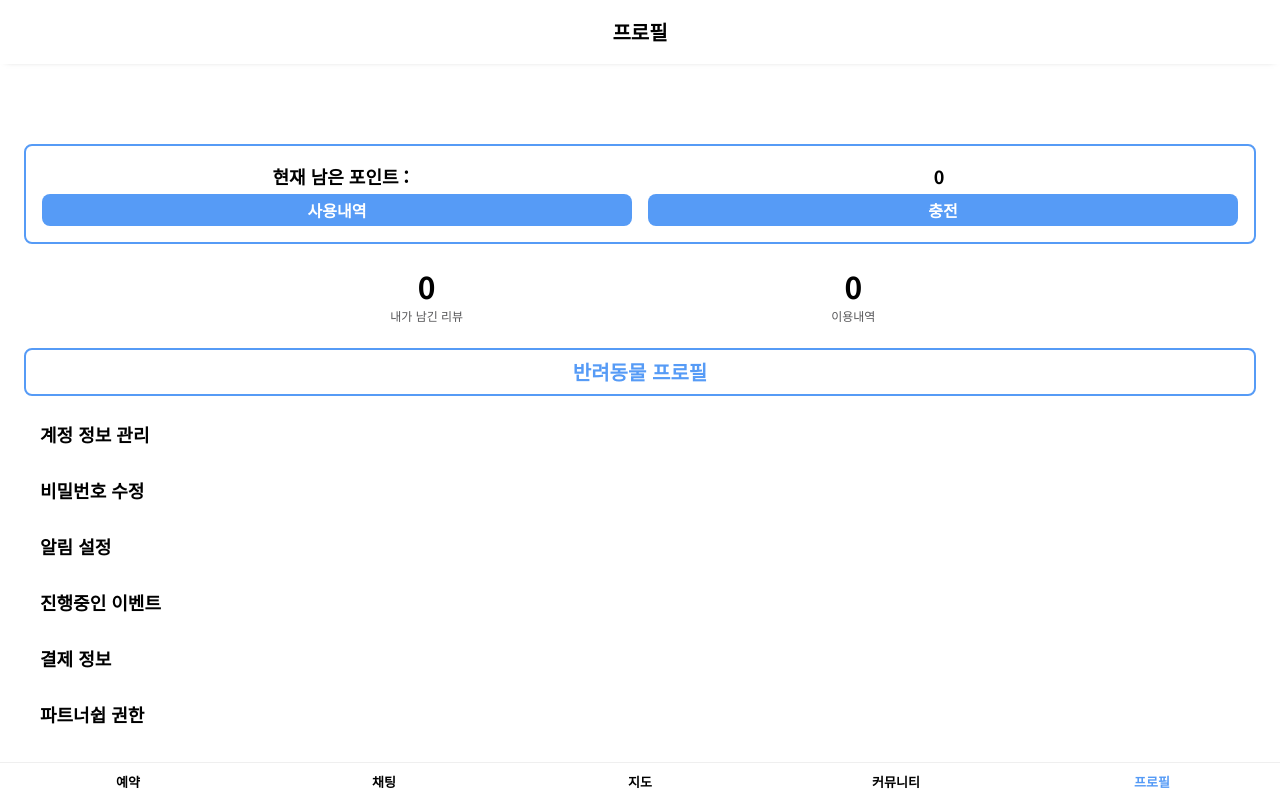
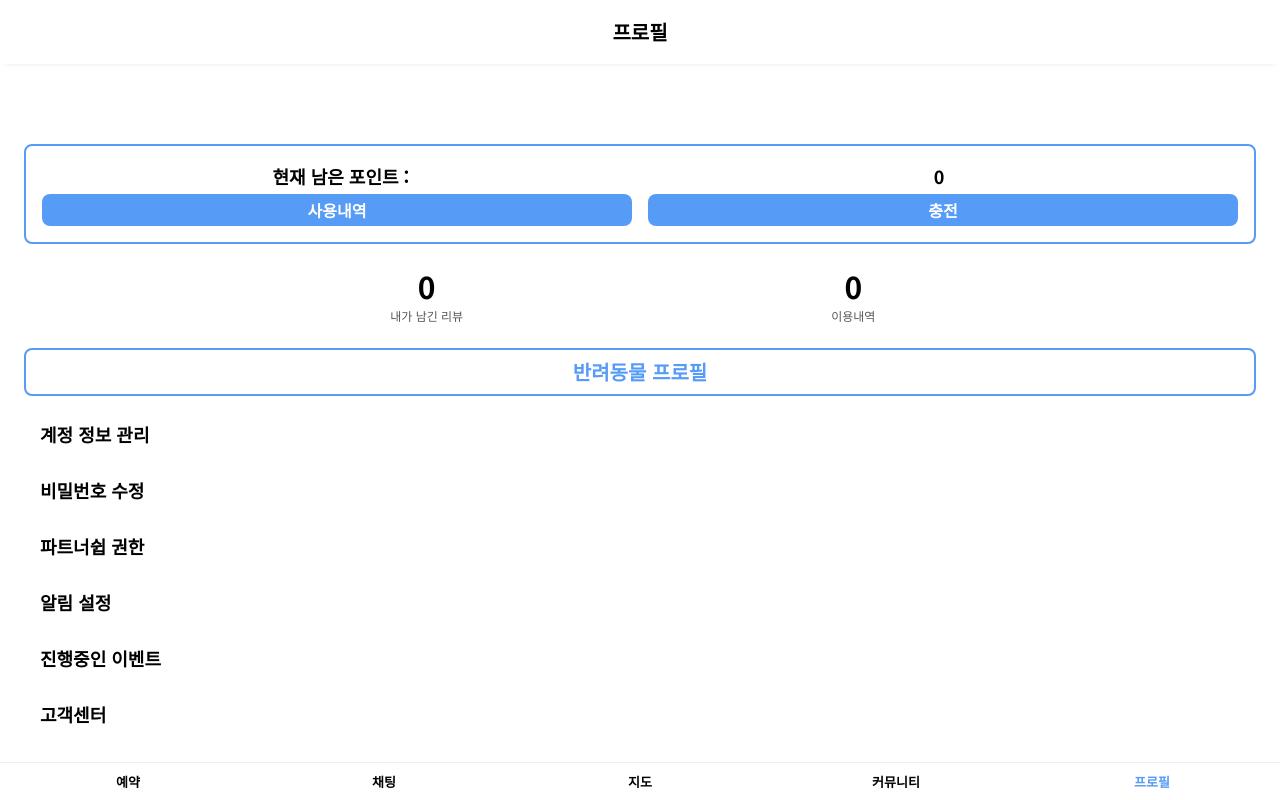
Before and after one commit to sdc9787/pet-sitter-pwa, a React (Vite) app: page /profile in a window 1280 px wide. Shown: the top 800 px of the page. Built offline with nearby package versions, Linux system fonts and the light colour scheme; no server answers; sample sign-in values are in the browser's storage; some icons are missing.

Commit message:
프로필 ui 변경

```diff
--- a/src/Routes/profile/profileMain/profileMain.tsx
+++ b/src/Routes/profile/profileMain/profileMain.tsx
@@ -64,6 +64,11 @@ function ProfileMain() {
       navigate: "/profile/editpassword",
     },
     {
+      title: "파트너쉽 권한",
+      icon: "xi-list-square",
+      navigate: "/profile/partnerShip/step1",
+    },
+    {
       title: "알림 설정",
       icon: "xi-bell-o",
       navigate: "/profile/notification",
@@ -73,16 +78,7 @@ function ProfileMain() {
       icon: "xi-gift-o",
       navigate: "/profile/event",
     },
-    {
-      title: "결제 정보",
-      icon: "xi-credit-card",
-      navigate: "/tossPay",
-    },
-    {
-      title: "파트너쉽 권한",
-      icon: "xi-list-square",
-      navigate: "/profile/partnerShip/step1",
-    },
+
     {
       title: "고객센터",
       icon: "xi-headset",
```
